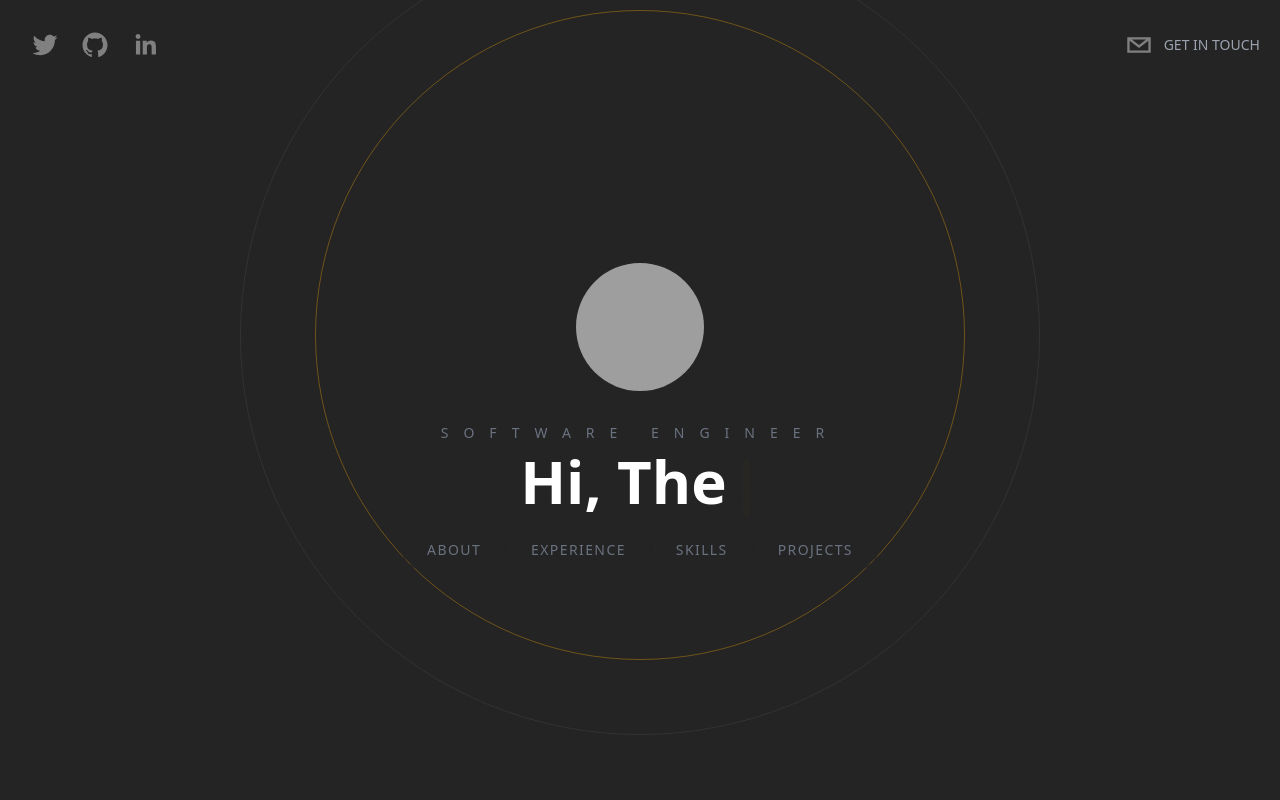
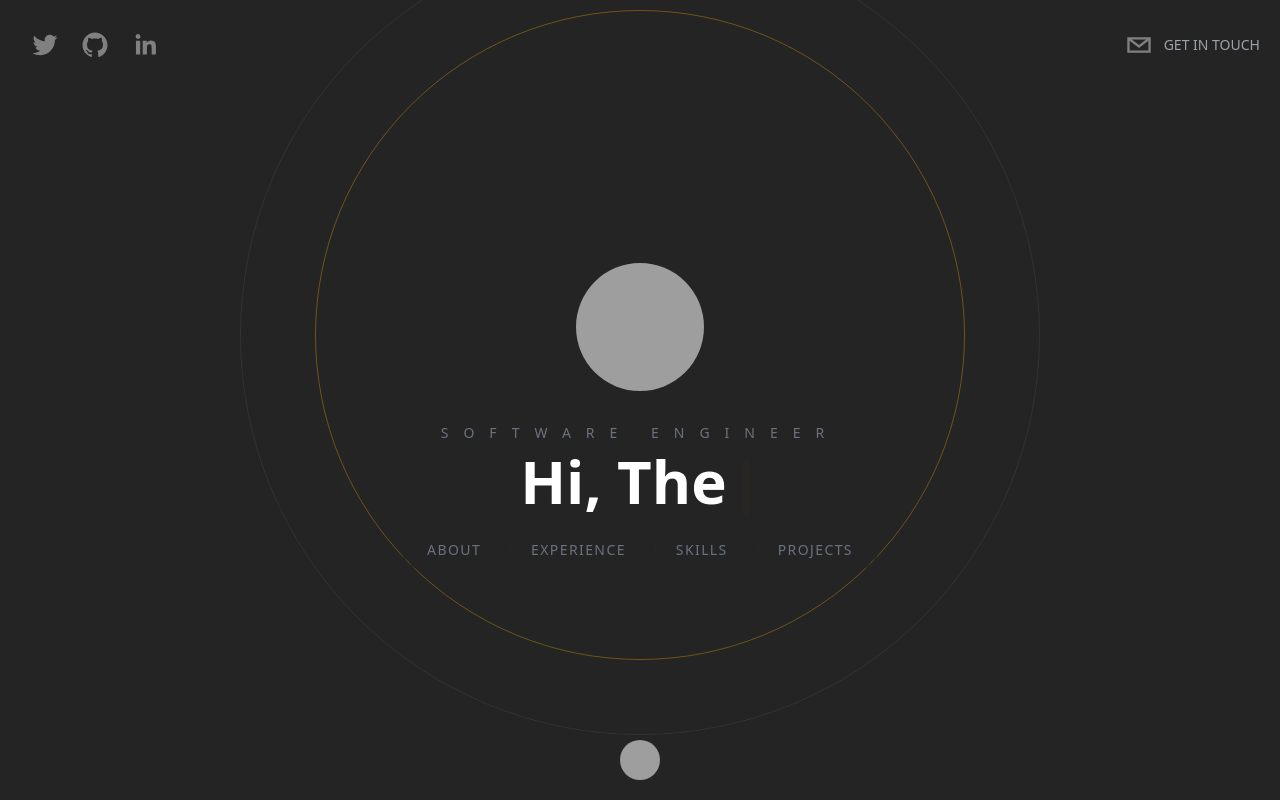
Before and after one commit to RajaKalavala/portfolio-nextjs, a Next.js app: page / in a window 1280 px wide. Built offline with nearby package versions, Linux system fonts and the light colour scheme; grey boxes are pictures that could not be loaded.

Commit message:
Add custom Scrollbar, UI fixes

```diff
--- a/components/Header.tsx
+++ b/components/Header.tsx
@@ -1,6 +1,7 @@
 import React from "react";
 import { SocialIcon } from "react-social-icons";
 import { motion } from "framer-motion";
+import Link from "next/link";
 
 type Props = {};
 
@@ -40,6 +41,7 @@
         />
       </motion.div>
 
+      <Link href="#contact">
         <motion.div
           initial={{
             x: 500,
@@ -64,6 +66,7 @@
             Get In Touch
           </p>
         </motion.div>
+      </Link>
     </header>
   );
 }
--- a/components/Projects.tsx
+++ b/components/Projects.tsx
@@ -16,7 +16,10 @@
         Projects
       </h3>
 
-      <div className="relative w-full flex overflow-x-scroll overflow-y-hidden snap-x snap-mandatory z-20">
+      <div
+        className="relative w-full flex overflow-x-scroll overflow-y-hidden snap-x snap-mandatory z-20
+      scrollbar scrollbar-thin scrollbar-track-gray-400/20 scrollbar-thumb-[#F7AB0A]/80"
+      >
         {projects.map((project) => (
           <div className="w-screen flex-shrink-0 snap-center flex flex-col space-y-5 items-center justify-center p-20 md:p-44 h-screen">
             <motion.img
--- a/components/WorkExperience.tsx
+++ b/components/WorkExperience.tsx
@@ -10,7 +10,10 @@
         Experience
       </h3>
 
-      <div className="w-full flex space-x-5 overflow-x-scroll p10 snap-x snap-mandatory">
+      <div
+        className="w-full flex space-x-5 overflow-x-scroll p10 snap-x snap-mandatory
+      scrollbar scrollbar-track-gray-400/20 scrollbar-thumb-[#F7AB0A]/80"
+      >
         <ExperienceCard />
         <ExperienceCard />
         <ExperienceCard />
--- a/pages/index.tsx
+++ b/pages/index.tsx
@@ -1,5 +1,6 @@
 import Head from "next/head";
 import Image from "next/image";
+import Link from "next/link";
 import About from "../components/About";
 import ContactMe from "../components/ContactMe";
 import Header from "../components/Header";
@@ -11,7 +12,10 @@
 
 export default function Home() {
   return (
-    <div className="bg-[rgb(36,36,36)] text-white h-screen snap-y snap-mandatory overflow-y-scroll overflow-x-hidden z-0">
+    <div
+      className="bg-[rgb(36,36,36)] text-white h-screen snap-y snap-mandatory overflow-y-scroll overflow-x-hidden z-0
+    scrollbar scrollbar-track-gray-400/20 scrollbar-thumb-[#F7AB0A]/80"
+    >
       <Head>
         <title>Raja Kalavala</title>
       </Head>
@@ -48,6 +52,17 @@
       <section id="contact" className="snap-start">
         <ContactMe />
       </section>
+
+      <Link href="#hero">
+        <footer className="sticky bottom-5 w-full cursor-pointer">
+          <div className="flex items-center justify-center">
+            <img
+              className="h-10 w-10 rounded-full filter grayscale hover:grayscale-0 cursor-pointer"
+              src="https://media-exp1.licdn.com/dms/image/C5603AQG0CeEcQRy1ng/profile-displayphoto-shrink_800_800/0/1613901896297?e=1672272000&v=beta&t=jSlv8BZ9kpQe4snVm49DpXBQodHAQPyFzk7d543xuls"
+            />
+          </div>
+        </footer>
+      </Link>
     </div>
   );
 }
```
Lines whose indentation alone changed are shown as unchanged.
